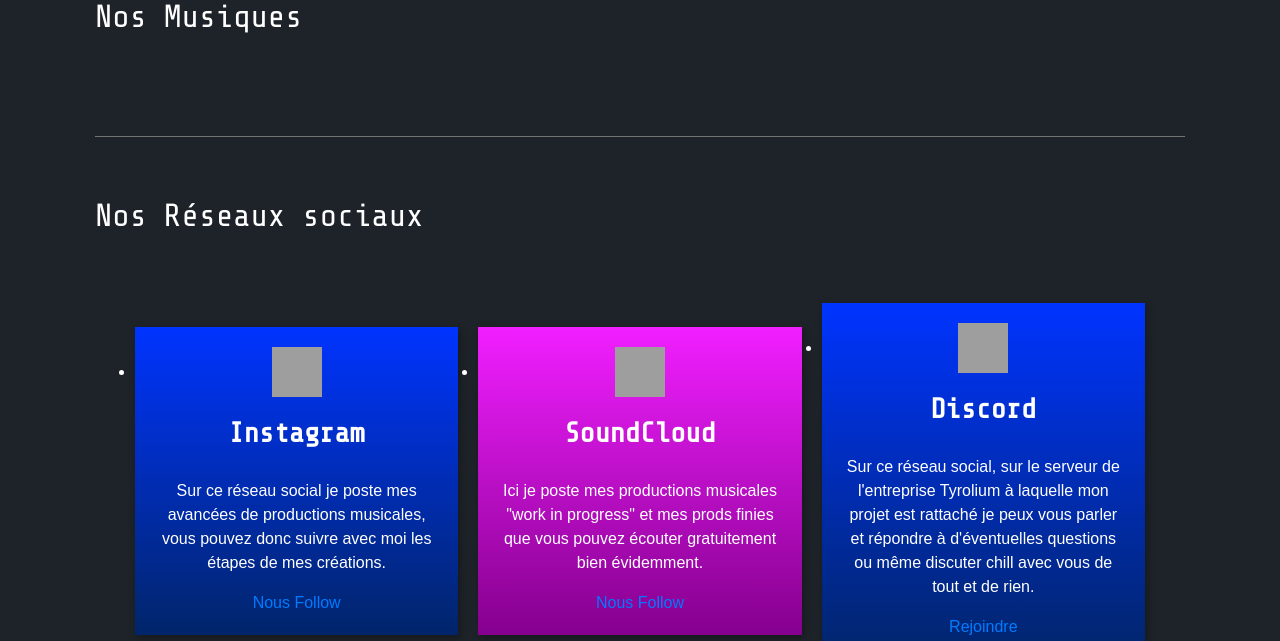
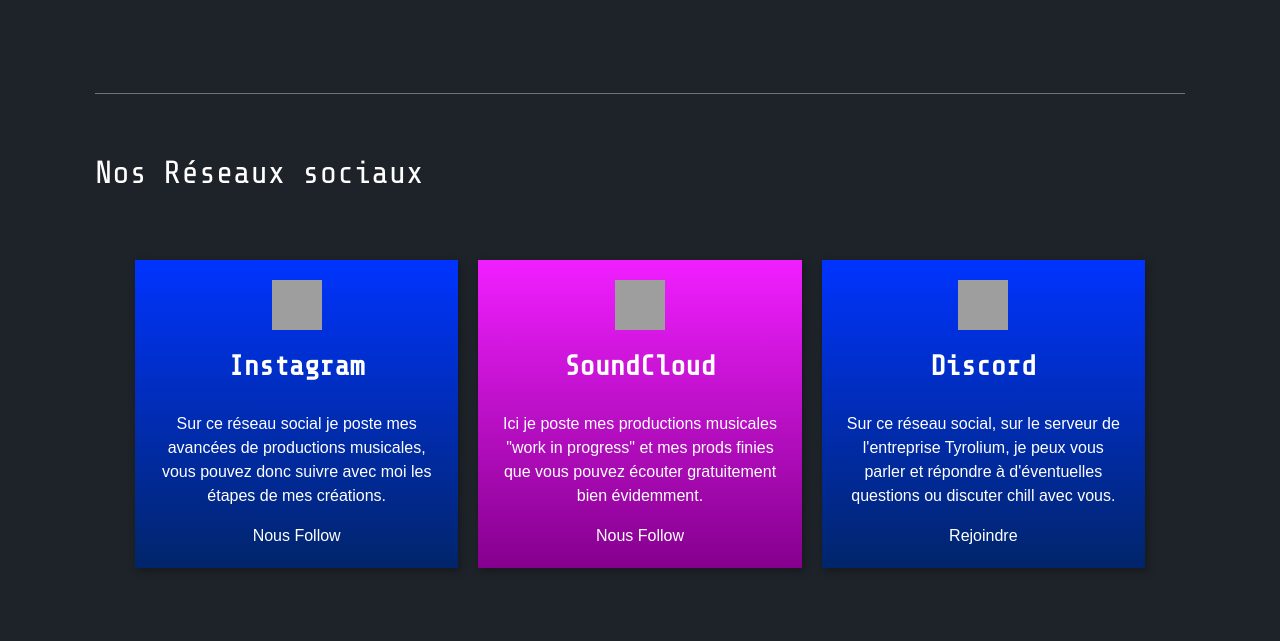
Before and after one commit to TheMaxium69/Selemusium-WebSite, a PHP site: page / in a window 1280 px wide. Shown: the part 502-1143 px from the top of the page. Run offline with PHP 8.4, Linux system fonts and the light colour scheme; data that the repository does not hold is empty; some web fonts are replaced; grey boxes are pictures that could not be loaded.

Commit message:
continue page home

```diff
--- a/core/Controllers/Music.php
+++ b/core/Controllers/Music.php
@@ -11,13 +11,31 @@
 
         $musics = $this->model->findAll($this->modelName);
 
-        $titreDeLaPage = "TyroMusic";
+        $titreDeLaPage = "Sélénium";
 
-        $projectName = 'Insert un name';
 
         \Rendering::render("music/home",
-            compact( 'titreDeLaPage', 'musics', 'projectName')
+            compact( 'titreDeLaPage', 'musics')
         );
+
+    }
+
+    public function indexApi()
+    {
+
+        if (!empty($_GET['id'])){
+            $musicId = $_GET['id'];
+            $music = $this->model->find($musicId);
+
+        }else{
+
+            $music = $this->model->findAll($this->modelName);
+        }
+
+        header('Access-Control-Allow-Origin: *');
+
+        //Json
+        echo json_encode($music);
 
     }
 
--- a/styles.css
+++ b/styles.css
@@ -84,6 +84,9 @@
     height: 300px;
 }
 
+#music a{
+    background-color: #0000a3;
+}
 
 
 
@@ -99,7 +102,7 @@
     display: flex;
     text-align: center;
     justify-content: space-between;
-
+    list-style: none;
 }
 #nosreseau ul li {
     background: linear-gradient(#0034ff, #01256a);
@@ -121,6 +124,9 @@
     height: 50px;
 }
 
+#nosreseau a{
+    color: white;
+}
 #nosreseau a:hover{
     color: white;
 }
@@ -152,3 +158,7 @@
 footer a:hover{
     color: white;
 }
+
+footer button.btn{
+    background-color: #0000a3;
+}
--- a/templates/layout.html.php
+++ b/templates/layout.html.php
@@ -4,6 +4,7 @@
     <title><?php echo $titreDeLaPage ?></title>
     <meta charset="utf-8">
     <meta name="viewport" content="width=device-width, initial-scale=1">
+    <link href="https://tyrolium.fr/Contenu/Image/Selenium%20Site.png" rel="shortcut icon">
     <link rel="stylesheet" href="https://stackpath.bootstrapcdn.com/bootstrap/4.3.1/css/bootstrap.min.css" integrity="sha384-ggOyR0iXCbMQv3Xipma34MD+dH/1fQ784/j6cY/iJTQUOhcWr7x9JvoRxT2MZw1T" crossorigin="anonymous">
     <link href="styles.css" rel="stylesheet">
 
@@ -17,14 +18,14 @@
 <header>
     <nav id="fixed" class="navbar navbar-expand-lg fixed-top">
         <a class="navbar-brand title" href="#">
-            <img src="https://tyrolium.fr/Contenu/Image/Tyrolium%20Music%20Site.png" width="30" height="30" class="d-inline-block align-top" alt="">
-            <?php echo $projectName ?>
+            <img src="https://tyrolium.fr/Contenu/Image/Selenium%20Site.png" width="30" height="30" class="d-inline-block align-top" alt="logo-selenium">
+            Sélénium
         </a>
     </nav>
     <nav id="notfixed" class="navbar">
         <a class="navbar-brand title" href="#">
-            <img src="https://tyrolium.fr/Contenu/Image/Tyrolium%20Music%20Site.png" width="30" height="30" class="d-inline-block align-top" alt="">
-            <?php echo $projectName ?>
+            <img src="https://tyrolium.fr/Contenu/Image/Selenium%20Site.png" width="30" height="30" class="d-inline-block align-top" alt="logo-selenium">
+            Sélénium
         </a>
     </nav>
 </header>
@@ -34,9 +35,9 @@
  <section id="footer">
      <footer>
          <div class="container text-white d-flex align-items-center justify-content-between">
-             <a id="logo1" href="#"><img src="http://tyrolium.fr/Contenu/Image/Tyrolium%20Music%20Site.png" alt="logo-tyrolium-serv"></a>
+             <a id="logo1" href="#"><img src="https://tyrolium.fr/Contenu/Image/Selenium%20Site.png" alt="logo-selenium"></a>
              <span>2020-2021 © <a href="http://tyrolium.fr/">TYROLIUM</a><br>Entreprise Create by Maxime Tournier<br>Music Create by Norman Jorge De Freitas</span>
-             <button onclick="window.location.href = '#comment';" type="button" class="btn btn-primary">Panel</button>
+             <button onclick="window.location.href = '#';" type="button" class="btn">Panel</button>
          </div>
      </footer>
  </section>
--- a/templates/music/home.html.php
+++ b/templates/music/home.html.php
@@ -2,12 +2,13 @@
     <section id="home">
         <div class="container">
             <article>
-                <h2 class="title"><?php echo $projectName ?></h2>
+                <h2 class="title">Sélénium</h2>
                 <br>
-                <h4>Je suis Rayqua je me lance dans le rap par passion et aussi parce que les gens me disent que j'ai un petit talent pour ça.
-                    Mon projet <?php echo $projectName ?> le nom est là pour me permettre de m'échapper du monde et pour partager mes productions.</h4>
+                <h5>J'arrive dans mon astéroïde pour prendre ma place dans le rap<br>
+                    En étant dans mon univers c'est de la réalité que je réchappe</h5>
                 <br>
-                <p>[Presentation txt]Lorem ipsum dolor sit amet, consectetur adipisicing elit. Consequuntur deserunt<br> incidunt inventore quos repudiandae! Ad alias culpa explicabo labore nemo nulla, quae.</p>
+                <p>Je suis Rayqua je me lance dans le rap par passion et aussi parce que les gens me disent que j'ai un petit talent pour ça.
+                    Mon projet Sélénium est là pour me permettre de m'échapper du monde et pour partager mes productions.</p>
             </article>
         </div>
     </section>
@@ -26,10 +27,10 @@
                     <iframe scrolling="no" frameborder="no" allow="autoplay" src="<?php echo $music->iframe; ?>"></iframe>
                 </div>
                 <div class="card-body">
-                    <h5 class="card-title"><?php echo $music->title; ?></h5>
+                    <h4 class="card-title"><?php echo $music->title; ?></h4>
                     <p class="card-text"><?php echo $music->description; ?></p>
                     <p class="card-text"><?php echo $music->credit; ?></p>
-                    <a href="<?php echo $music->url; ?>" class="btn btn-primary">Lien vers la music</a>
+                    <a href="<?php echo $music->url; ?>" class="btn"><!--img class="icon" src="http://tyrolium.fr/Contenu/Image/icone/soundcloudWhite.png" alt="soundcloud"/>-->Lien vers la music</a>
                 </div>
             </div>
         </div>
@@ -41,22 +42,22 @@
         <h2 class="title">Nos Réseaux sociaux</h2>
         <ul>
             <li class="col align-self-center">
-                <img class="imgRe" src="assets/instagram.png" alt="instagram">
+                <img class="imgRe" src="https://tyrolium.fr/Contenu/Image/icone/instagramWhite.png" alt="instagram">
                 <h3 class="title">Instagram</h3>
                 <p>Sur ce réseau social je poste mes avancées de productions musicales, vous pouvez donc suivre avec moi les étapes de mes créations.</p>
-                <a target="_blank" href="https://www.instagram.com/tyroliumserver/">Nous Follow</a>
+                <a target="_blank" href="#">Nous Follow</a>
             </li>
             <li id="discord" class="col align-self-center">
-                <img class="imgRe" src="assets/discord.png" alt="soundcloud">
+                <img class="imgRe" src="https://tyrolium.fr/Contenu/Image/icone/soundcloudWhite.png" alt="soundcloud">
                 <h3 class="title">SoundCloud</h3>
                 <p>Ici je poste mes productions musicales "work in progress" et mes prods finies que vous pouvez écouter gratuitement bien évidemment.</p>
-                <a target="_blank" href="https://discord.gg/km8h5jHezt">Nous Follow</a>
+                <a target="_blank" href="#">Nous Follow</a>
             </li>
             <li class="col align-self-center">
-                <img class="imgRe" src="assets/twitter.png" alt="discord">
+                <img class="imgRe" src="https://tyrolium.fr/Contenu/Image/icone/discordWhite.png" alt="discord">
                 <h3 class="title">Discord</h3>
-                <p>Sur ce réseau social, sur le serveur de l'entreprise Tyrolium à laquelle mon projet est rattaché je peux vous parler et répondre à d'éventuelles questions ou même discuter chill avec vous de tout et de rien.</p>
-                <a target="_blank" href="https://twitter.com/tyrolium">Rejoindre</a>
+                <p>Sur ce réseau social, sur le serveur de l'entreprise Tyrolium, je peux vous parler et répondre à d'éventuelles questions ou discuter chill avec vous.</p>
+                <a target="_blank" href="https://discord.gg/km8h5jHezt">Rejoindre</a>
             </li>
         </ul>
 
```
